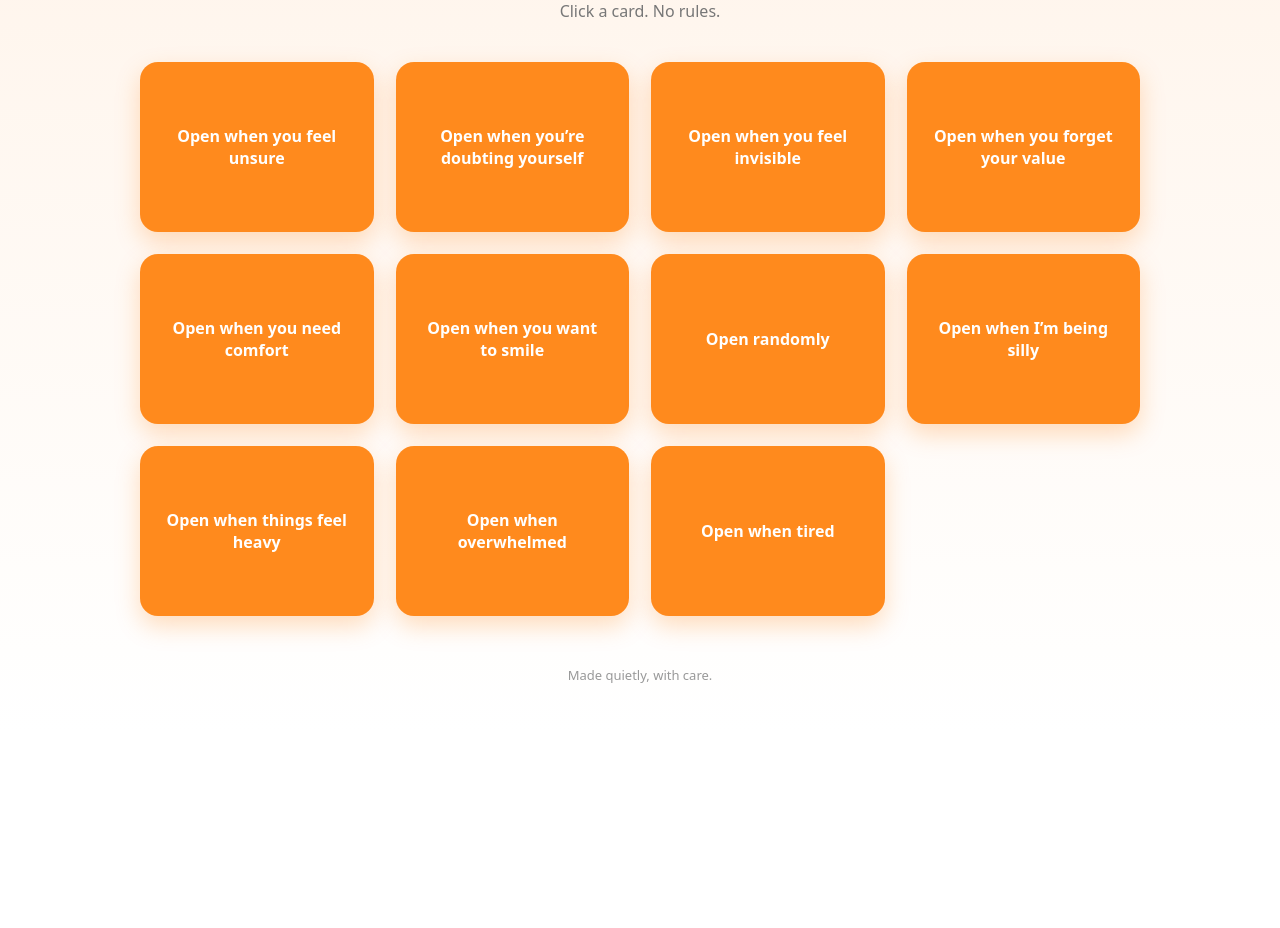
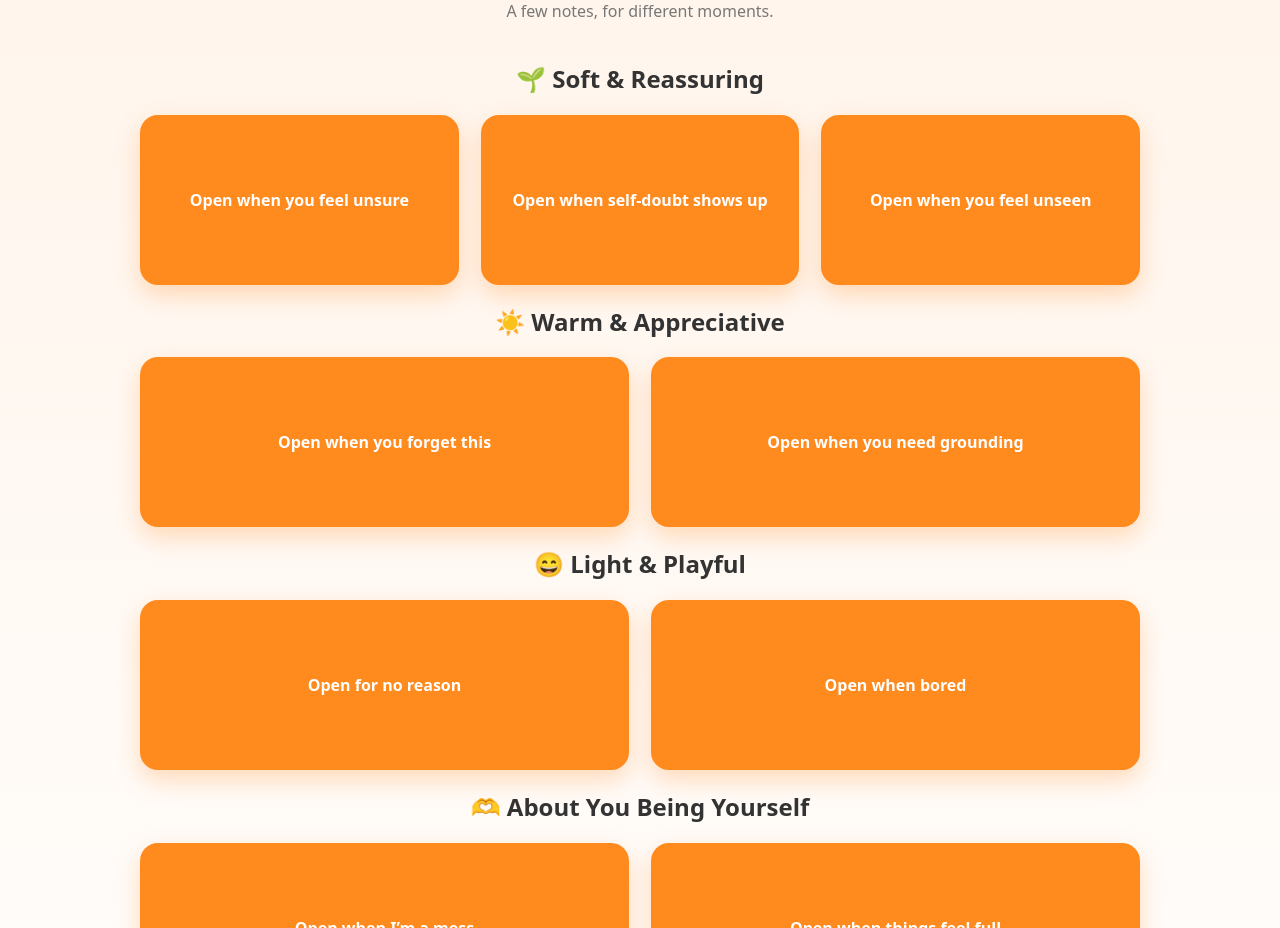
Before and after one commit to reeyakbhalodia-cloud/open-whenever, a plain HTML site: page index.html in a window 1280 px wide. Shown: the part 142-1070 px from the top of the page. Before the commit the page ends 874 px from the top, so only its background shows below. Drawn offline with Linux system fonts and the light colour scheme; a web font is replaced by a local one.

Commit message:
Update index.html

```diff
--- a/index.html
+++ b/index.html
@@ -4,16 +4,23 @@
   <meta charset="UTF-8" />
   <meta name="viewport" content="width=device-width, initial-scale=1.0"/>
   <title>Open Whenever</title>
+
+  <!-- Soft font -->
+  <link href="https://fonts.googleapis.com/css2?family=Inter:wght@400;500;600&family=Playfair+Display:ital@0;1&display=swap" rel="stylesheet">
+
   <link rel="stylesheet" href="style.css" />
 </head>
 <body>
 
+  <header>
     <h1>Open Whenever</h1>
-  <p class="subtitle">Click a card. No rules.</p>
+    <p class="subtitle">A few notes, for different moments.</p>
+  </header>
 
-  <section class="cards">
-
-    <!-- Soft & Reassuring -->
+  <!-- 🌱 Soft & Reassuring -->
+  <section>
+    <h2>🌱 Soft & Reassuring</h2>
+    <div class="cards">
       <div class="card" onclick="flip(this)">
         <div class="card-inner">
           <div class="card-front">Open when you feel unsure</div>
@@ -23,64 +30,84 @@
 
       <div class="card" onclick="flip(this)">
         <div class="card-inner">
-        <div class="card-front">Open when you’re doubting yourself</div>
+          <div class="card-front">Open when self-doubt shows up</div>
           <div class="card-back">You’re doing better than you think.</div>
         </div>
       </div>
 
       <div class="card" onclick="flip(this)">
         <div class="card-inner">
-        <div class="card-front">Open when you feel invisible</div>
+          <div class="card-front">Open when you feel unseen</div>
           <div class="card-back">You make people feel comfortable. That matters.</div>
         </div>
       </div>
+    </div>
+  </section>
 
-    <!-- Warm & Appreciative -->
+  <!-- ☀️ Warm & Appreciative -->
+  <section>
+    <h2>☀️ Warm & Appreciative</h2>
+    <div class="cards">
       <div class="card" onclick="flip(this)">
         <div class="card-inner">
-        <div class="card-front">Open when you forget your value</div>
+          <div class="card-front">Open when you forget this</div>
           <div class="card-back">I really admire how your mind works.</div>
         </div>
       </div>
 
       <div class="card" onclick="flip(this)">
         <div class="card-inner">
-        <div class="card-front">Open when you need comfort</div>
+          <div class="card-front">Open when you need grounding</div>
           <div class="card-back">I feel safe with you.</div>
         </div>
       </div>
+    </div>
+  </section>
 
-    <!-- Playful -->
+  <!-- 😄 Light & Playful -->
+  <section>
+    <h2>😄 Light & Playful</h2>
+    <div class="cards">
       <div class="card" onclick="flip(this)">
         <div class="card-inner">
-        <div class="card-front">Open when you want to smile</div>
+          <div class="card-front">Open for no reason</div>
           <div class="card-back">You bring out my fun side. This is your fault.</div>
         </div>
       </div>
 
       <div class="card" onclick="flip(this)">
         <div class="card-inner">
-        <div class="card-front">Open randomly</div>
+          <div class="card-front">Open when bored</div>
           <div class="card-back">This is your reminder that you’re cute.</div>
         </div>
       </div>
+    </div>
+  </section>
 
-    <!-- About You Being Yourself -->
+  <!-- 🫶 About You Being Yourself -->
+  <section>
+    <h2>🫶 About You Being Yourself</h2>
+    <div class="cards">
       <div class="card" onclick="flip(this)">
         <div class="card-inner">
-        <div class="card-front">Open when I’m being silly</div>
+          <div class="card-front">Open when I’m a mess</div>
           <div class="card-back">I love that you let me be clumsy and silly.</div>
         </div>
       </div>
 
       <div class="card" onclick="flip(this)">
         <div class="card-inner">
-        <div class="card-front">Open when things feel heavy</div>
+          <div class="card-front">Open when things feel full</div>
           <div class="card-back">You make room for all my moods.</div>
         </div>
       </div>
+    </div>
+  </section>
 
-    <!-- Tiny Thoughtful -->
+  <!-- 💭 Tiny Thoughtful -->
+  <section>
+    <h2>💭 Tiny Thoughtful Ones</h2>
+    <div class="cards">
       <div class="card" onclick="flip(this)">
         <div class="card-inner">
           <div class="card-front">Open when overwhelmed</div>
@@ -94,10 +121,12 @@
           <div class="card-back">You’re allowed to rest.</div>
         </div>
       </div>
-
+    </div>
   </section>
 
-  <footer>Made quietly, with care.</footer>
+  <footer>
+    Made quietly, with care.
+  </footer>
 
   <script src="script.js"></script>
 </body>
```
Lines whose indentation alone changed are shown as unchanged.
